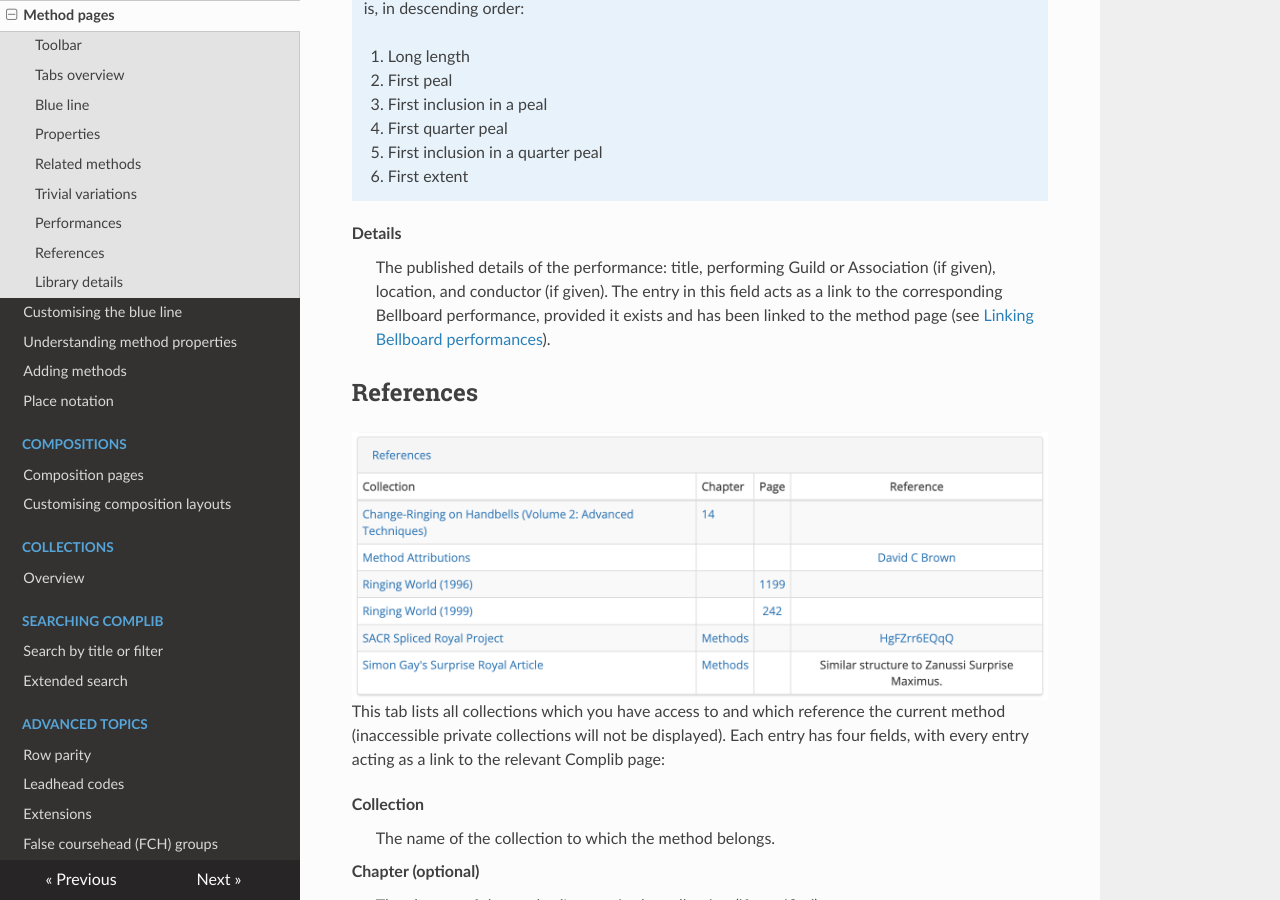
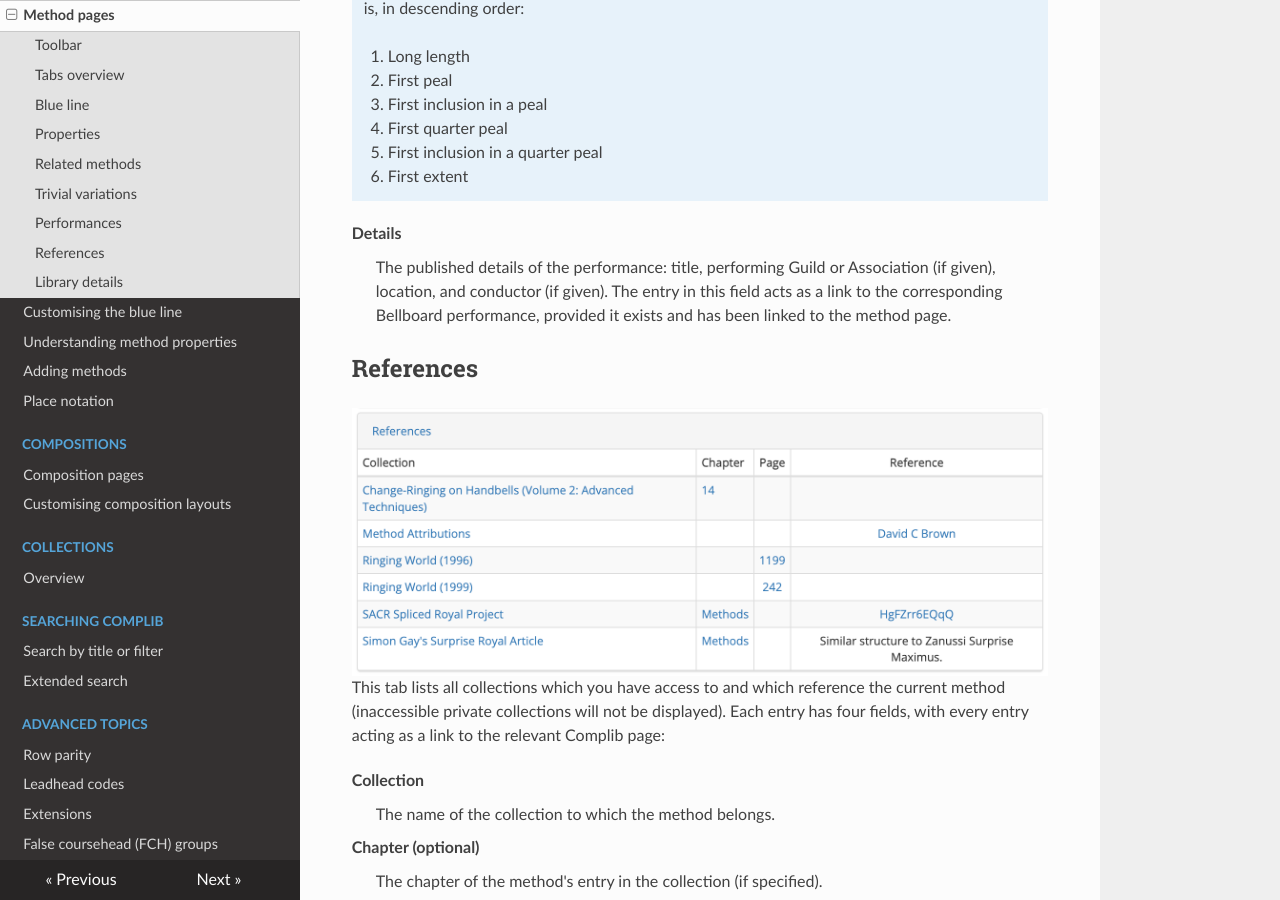
Before and after one commit to GACJ/ComplibHelp, an MkDocs documentation site: the page built from docs/methods/overview.md, in a window 1280 px wide and 900 px high, scrolled down 7867 px. Built offline with MkDocs 1.6.1, drawn with Linux system fonts in a browser that asks for light colours; nearby versions of some CDN libraries; some of the changed text lies outside the part shown.

Commit message:
Adding methods completed

```diff
--- a/docs/methods/overview.md
+++ b/docs/methods/overview.md
@@ -158,7 +158,7 @@ Type
     6. First extent
 
 Details
-:   The published details of the performance: title, performing Guild or Association (if given), location, and conductor (if given). The entry in this field acts as a link to the corresponding Bellboard performance, provided it exists and has been linked to the method page (see [Linking Bellboard performances](adding_methods.md/#linking-bellboard-performances)).
+:   The published details of the performance: title, performing Guild or Association (if given), location, and conductor (if given). The entry in this field acts as a link to the corresponding Bellboard performance, provided it exists and has been linked to the method page.
 
 ## References
 ![References tab expanded](../img/references_tab_expanded.png)
```
Also changed, not shown: other parts of docs/methods/overview.md (+2 -2 lines), docs/methods/adding_methods.md (+20 -1 lines).
